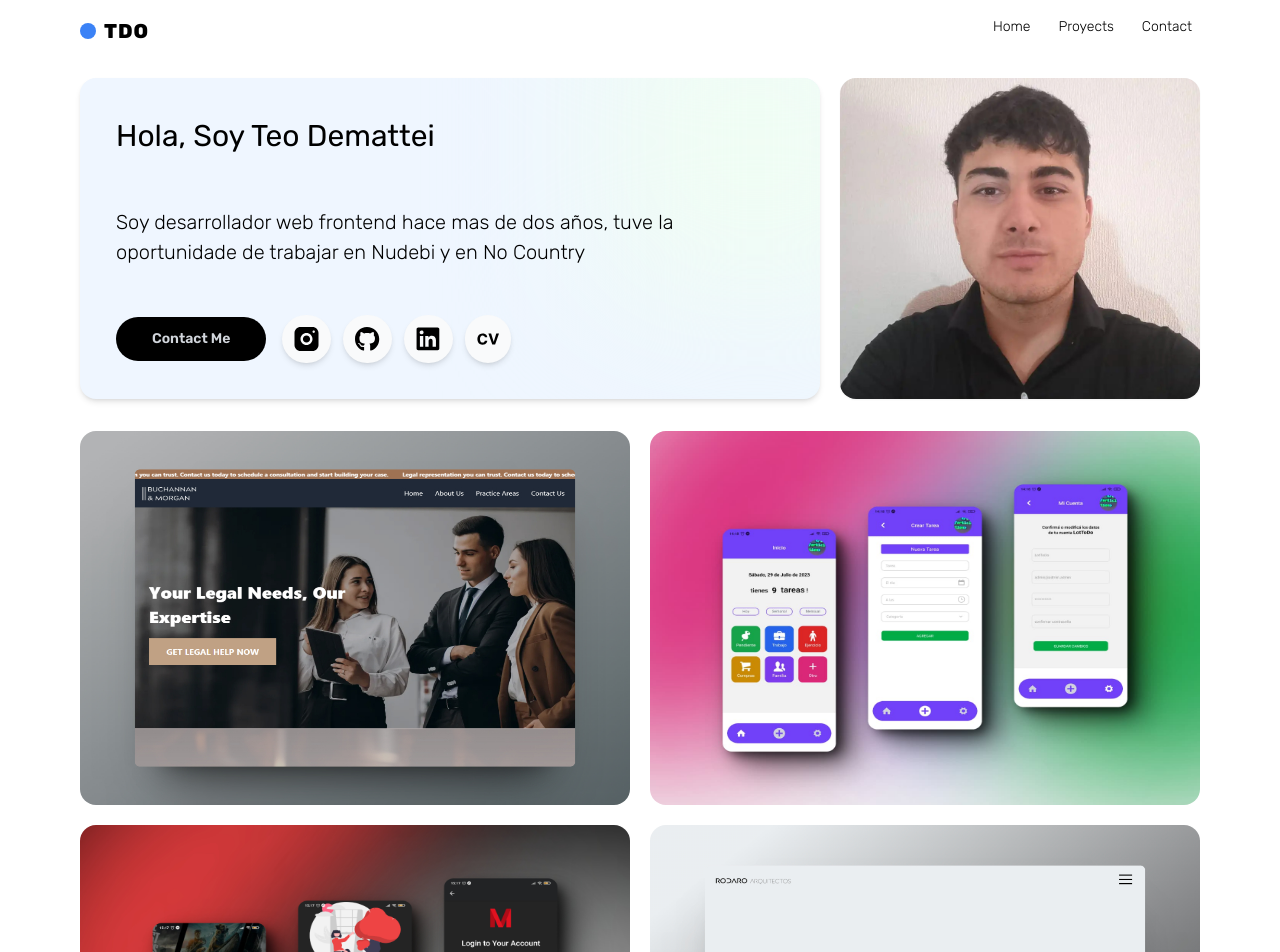
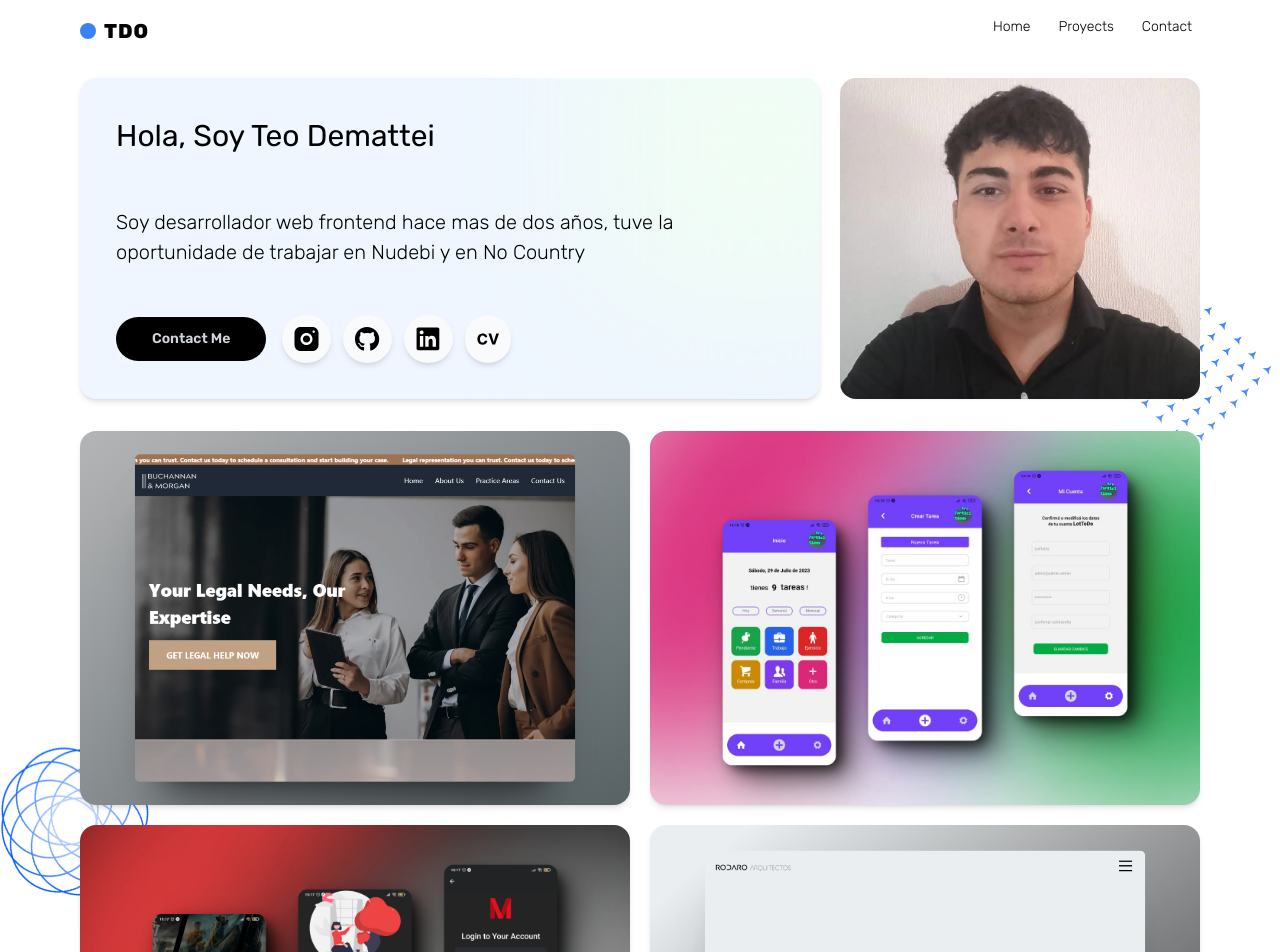
Before and after one commit to demattei-teo/portfolio-next, a Next.js app: page /en in a window 1280 px wide. Shown: the top 952 px of the page. Built offline with nearby package versions, Linux system fonts and the light colour scheme; a web font is replaced by a local one; what tailwindcss-animated would draw is missing.

Commit message:
feat(ui): add shapes to interfaces

```diff
--- a/src/components/cards/PortfolioCard.tsx
+++ b/src/components/cards/PortfolioCard.tsx
@@ -10,7 +10,7 @@ interface Props {
 
 export default function PortfolioCard({ srcImg, altImg, srcLink }: Props) {
   return (
-    <Link href={srcLink} className='z-20 relative min-h-[350px] group'>
+    <Link href={srcLink} className='shadow-md z-20 rounded-2xl relative min-h-[350px] group'>
       <div
         className='absolute right-5 bottom-5 transition lg:opacity-0
        rounded-full shadow-sm lg:group-hover:opacity-100 z-20'
@@ -18,7 +18,7 @@ export default function PortfolioCard({ srcImg, altImg, srcLink }: Props) {
         <IconLink />
       </div>
       <div className='absolute w-full h-full transition-opacity ease-linear duration-300 bg-black lg:opacity-0 lg:group-hover:opacity-40 rounded-2xl opacity-40' />
-      <Image fill src={srcImg} alt={altImg} sizes='(max-width: 768px) 100vw, (max-width: 1200px) 50vw, 50vw' className='rounded-2xl -z-10 md:object-fill' />
+      <Image fill src={srcImg} alt={altImg} sizes='(max-width: 768px) 100vw, (max-width: 1200px) 50vw, 50vw' className='rounded-2xl -z-10 object-cover' />
     </Link>
   )
 }
--- a/src/components/footer/Footer.tsx
+++ b/src/components/footer/Footer.tsx
@@ -5,7 +5,7 @@ function Footer() {
   return (
     <footer className='relative wrapper '>
       <InfoCard mode='footer' email='dematteiteo@gmail.com' title_span='Want to work together?' description='Feel free to reach out for collaborations or just a friendly hello' />
-      <Image alt='shape' src='/assets/shapes/shape2.png' className='hidden z-10 absolute -right-10 -top-10 xl:block ' width={156} height={156} sizes='33vw' />
+      <Image alt='shape' src='/assets/shapes/shape2.png' className='animate-wiggle animate-infinite animate-duration-[2000ms] hidden z-10 absolute -right-10 -top-10 xl:block ' width={156} height={156} sizes='33vw' />
     </footer>
   )
 }
--- a/src/components/hero/Hero.tsx
+++ b/src/components/hero/Hero.tsx
@@ -4,11 +4,12 @@ import { fotoCV } from '../../../public/assets'
 
 function Hero() {
   return (
-    <section className='grid gap-5 sm:grid-cols-3 wrapper items-center'>
+    <section className='grid relative gap-5 sm:grid-cols-3 wrapper items-center'>
       <div className='relative h-80 sm:col-start-3 sm:col-end-4 sm:h-full w-full'>
         <Image sizes='(max-width: 768px) 100vw, (max-width: 1200px) 50vw, 33vw' className='object-cover rounded-2xl shadow-sm' priority fill src={fotoCV} alt='Teo Demattei' />
       </div>
       <InfoCard mode='hero' title_h1='Hola, Soy Teo Demattei' description='Soy desarrollador web frontend hace mas de dos años, tuve la oportunidade de trabajar en Nudebi y en No Country' />
+      <Image alt='shape' src='/assets/shapes/shape3.png' className='rotate-45 animate-wiggle animate-infinite animate-duration-[2000ms] hidden absolute -right-10 bottom-0 -z-20 xl:block ' width={156} height={156} sizes='33vw' />
     </section>
   )
 }
--- a/src/components/portfolio/Portfolio.tsx
+++ b/src/components/portfolio/Portfolio.tsx
@@ -1,7 +1,14 @@
+import Image from 'next/image'
+
 interface Props {
   children: React.ReactNode
 }
 
 export default function Portfolio({ children }: Props) {
-  return <section className='wrapper grid grid-cols-1 md:grid-cols-2 min-h-screen gap-5'>{children}</section>
+  return (
+    <section className='wrapper relative grid grid-cols-1 md:grid-cols-2 min-h-screen gap-5'>
+      <Image width={150} height={150} src='/assets/shapes/shape4.png' className='absolute bottom-[40%] -left-16 animate-spin animate-infinite animate-duration-[80s] animate-ease-linear' alt='shape' sizes='33vw' />
+      {children}
+    </section>
+  )
 }
```
Also changed, not shown: public/assets/shapes/shape3.png (added), public/assets/shapes/shape4.png (added).
